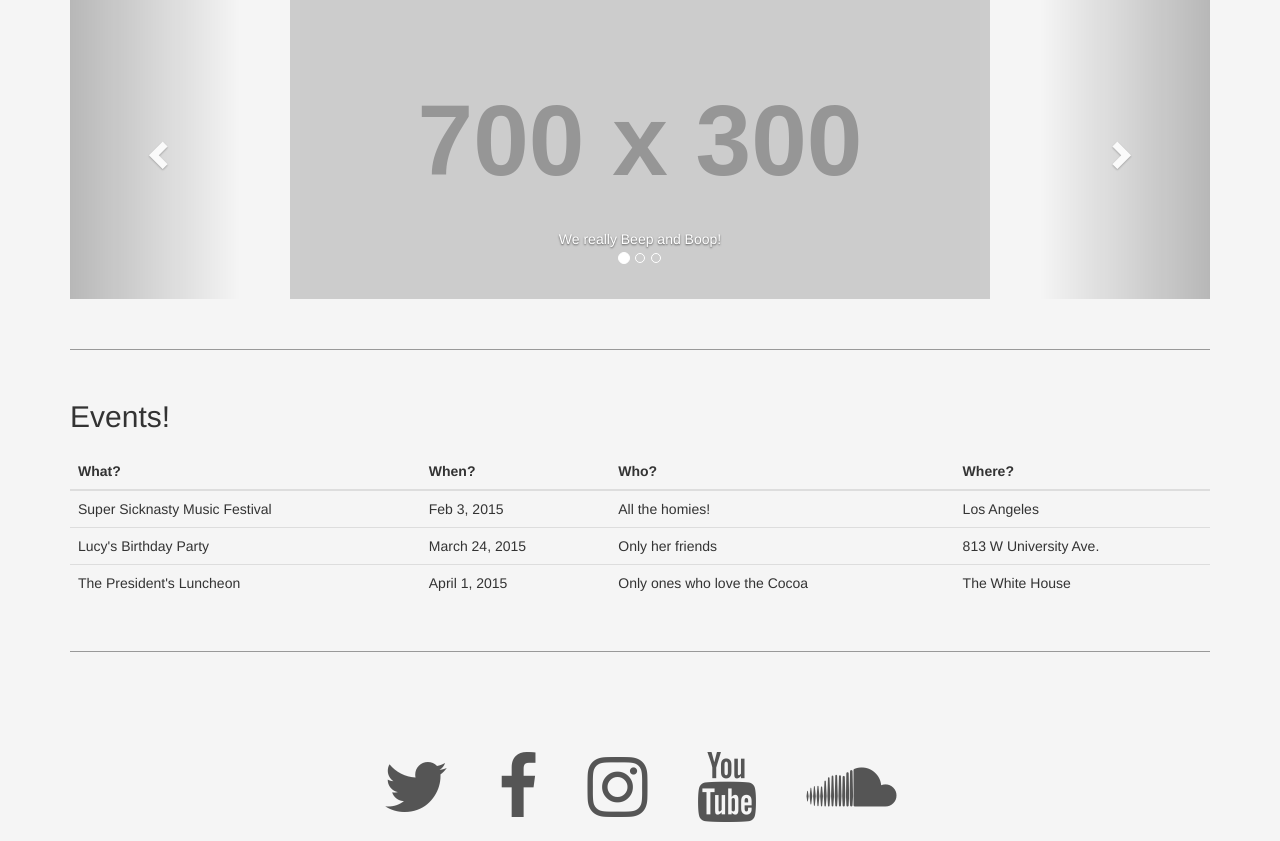
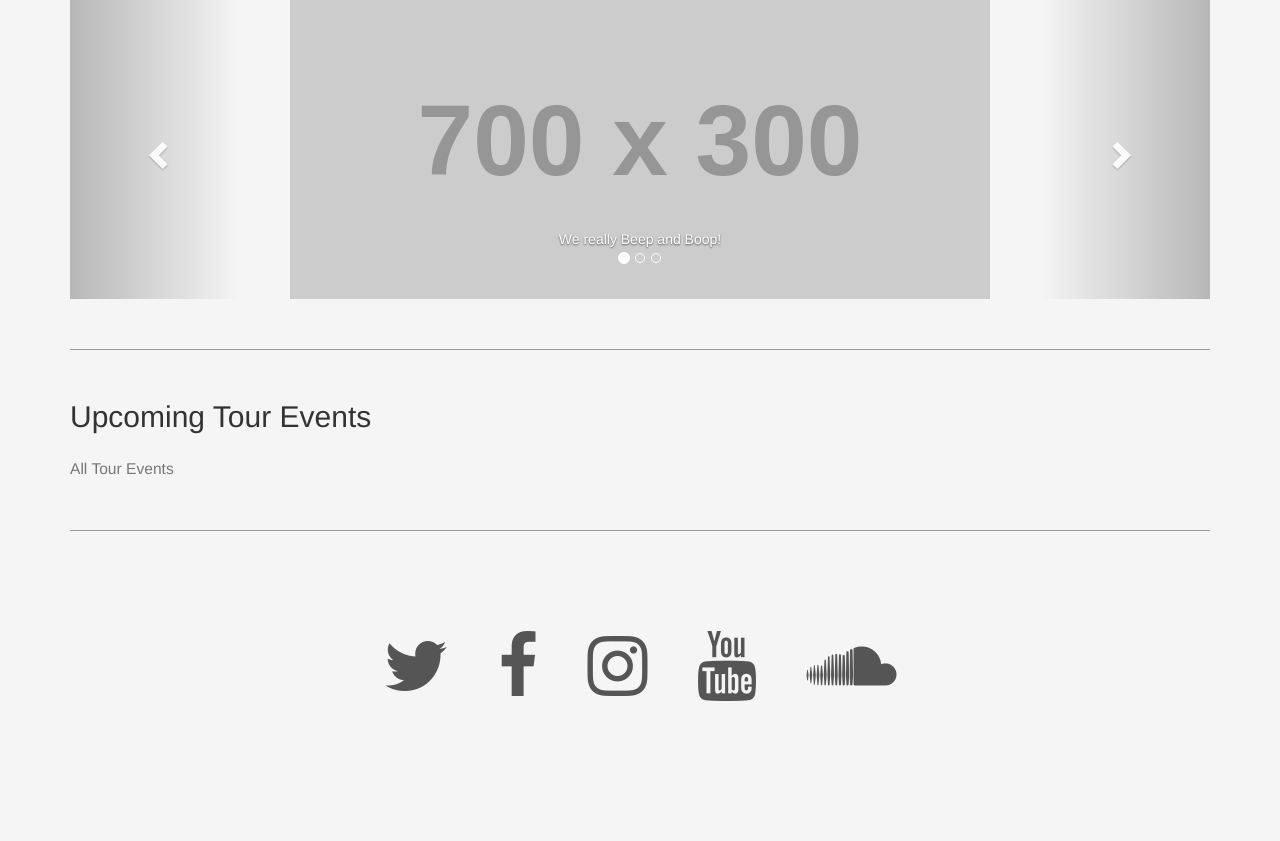
Before and after one commit to jpoehnelt/cs399-band, a Django app: page / in a window 1280 px wide. Shown: the part 1162-2003 px from the top of the page. After the commit the page ends 1863 px from the top, so only its background shows below. Run offline with Django 3.2, Linux system fonts and the light colour scheme; grey boxes labelled with a size stand in for pictures from a placeholder-image service; parts of the project's set-up code (start-up, migrations or seed data) failed here and were passed over; some libraries are stand-ins or nearby versions.

Commit message:
added some tour events to homepage

```diff
--- a/app/templates/home.html
+++ b/app/templates/home.html
@@ -121,41 +121,16 @@
             <!-- Third section-->
             <div class="section" id="event">
 
-                <h2 class="section-heading">Events!</h2>
+                <h2 class="section-heading">Upcoming Tour Events</h2>
 
-                <p class="lead">
-                    <table class="table table-hover">
-                        <thead>
-                            <tr>
-                                <th>What?</th>
-                                <th>When?</th>
-                                <th>Who?</th>
-                                <th>Where?</th>
-                            </tr>
-                        </thead>
-                        <tbody>
-                            <tr>
-                                <td>Super Sicknasty Music Festival</td>
-                                <td>Feb 3, 2015</td>
-                                <td>All the homies!</td>
-                                <td>Los Angeles</td>
-                            </tr>
-                            <tr>
-                                <td>Lucy's Birthday Party</td>
-                                <td>March 24, 2015</td>
-                                <td>Only her friends</td>
-                                <td>813 W University Ave.</td>
-                            </tr>
-                            <tr>
-                                <td>The President's Luncheon</td>
-                                <td>April 1, 2015</td>
-                                <td>Only ones who love the Cocoa</td>
-                                <td>The White House</td>
-                            </tr>
-                        </tbody>
-                    </table>
-
-                </p>
+                <div>
+            {% for event in events|slice:":2" %}
+                <h3>{{ event.city }}, {{ event.state }} <span
+                        class="small">{{ event.date | date:"F d, Y" }}</span></h3>
+                <p>{{ event.description }}</p>
+            {% endfor %}
+                <h3><a class="small" href="{% url 'tour' %}">All Tour Events</a></h3>
+        </div>
             </div>
 
             <hr class="divider">
```
